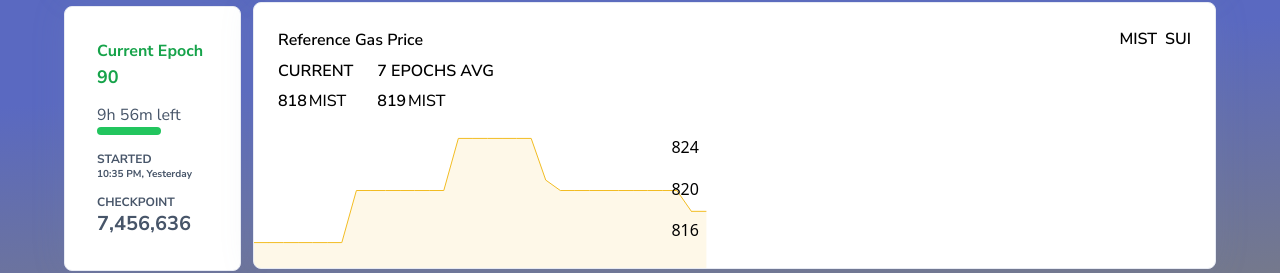
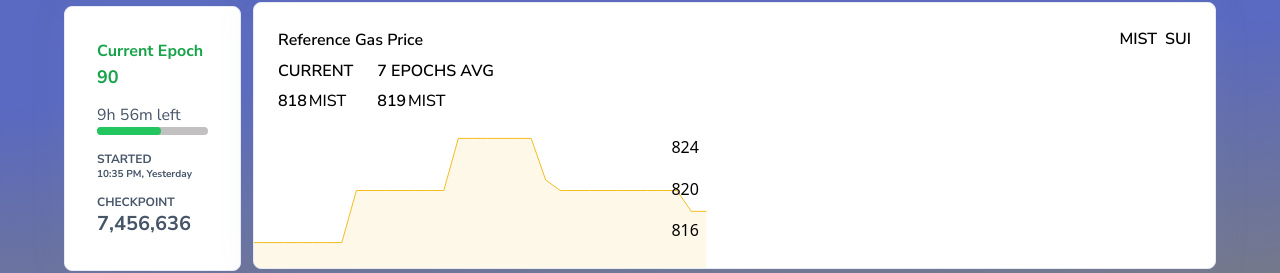
Before and after one commit to noorshanu/memeblock-explorer, a React (Create React App) app: page / in a window 1280 px wide. Shown: the part 379-652 px from the top of the page. Built offline with nearby package versions, Linux system fonts and the light colour scheme.

Commit message:
Update CurrentEpoch.jsx

```diff
--- a/src/components/CurrentEpoch.jsx
+++ b/src/components/CurrentEpoch.jsx
@@ -11,7 +11,7 @@ function CurrentEpoch() {
       </div>
       <div>
         <p className="font=[500] text-base text-slate-600">9h 56m left</p>
-        <div className="relative w-full rounded-full bg-white">
+        <div className="relative w-full rounded-full bg-[#c2c0c0]">
           <div className="py-1 bg-green-500 rounded-full w-[58%]"></div>
         </div>
         <div className="mb-2 mt-4">
```
